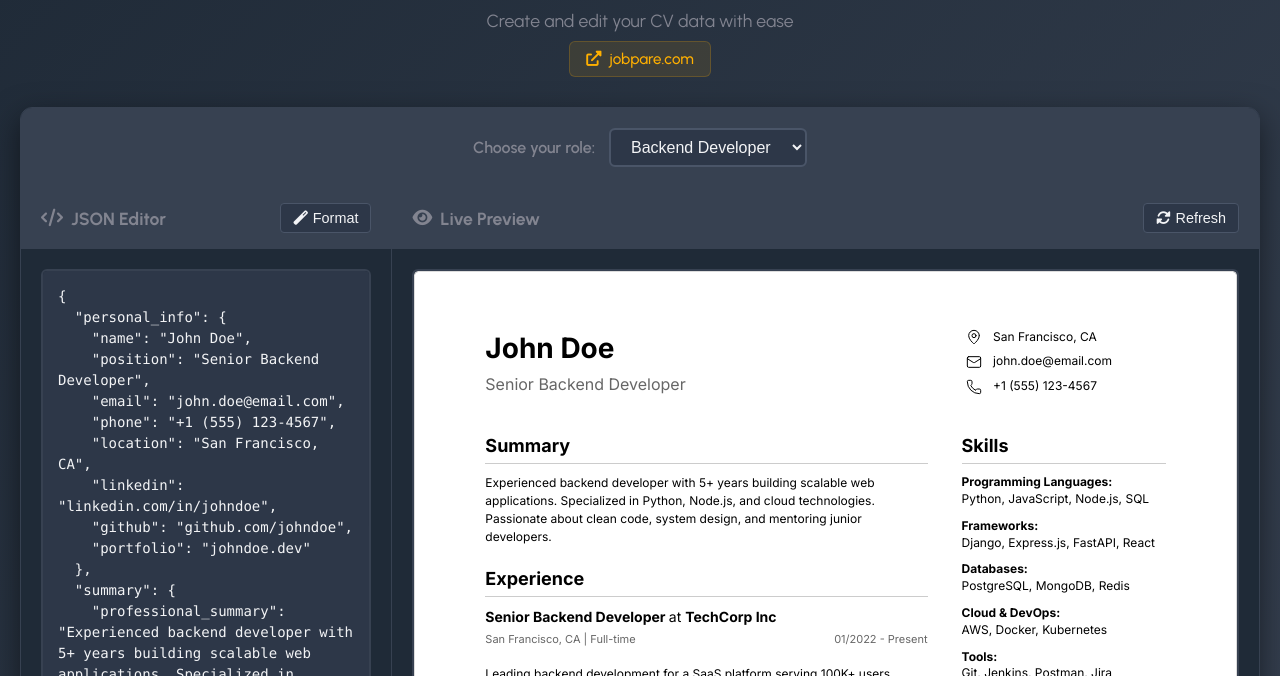
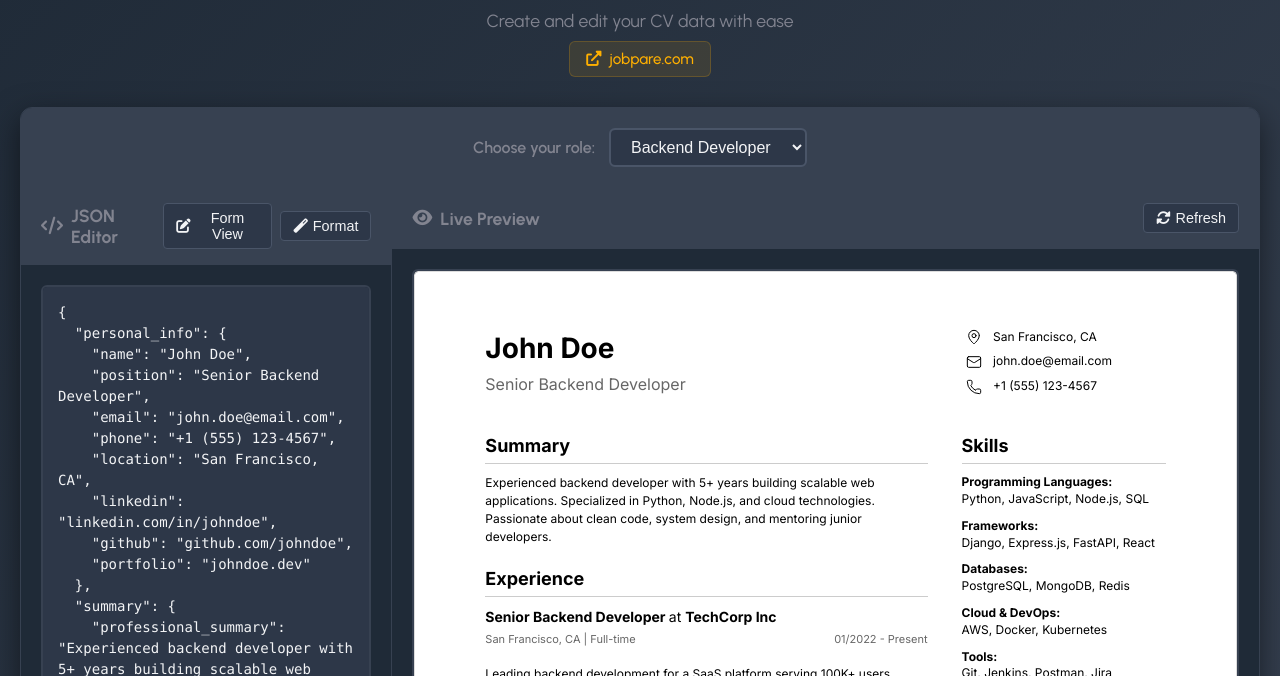
Before and after one commit to jobpare/cvgen, a website: page docs/index.html in a window 1280 px wide. Both pictures are taken after a click on the button "JSON View". Shown: the part 124-800 px from the top of the page. Drawn offline with nearby package versions, Linux system fonts and the light colour scheme.

Commit message:
feat: add panel controls for JSON editor view toggle and update layout styles

```diff
--- a/docs/css/editor.css
+++ b/docs/css/editor.css
@@ -219,6 +219,13 @@ body {
     background: var(--btn-secondary-hover);
     border-color: var(--border-focus);
     color: var(--text-accent);
+}
+
+/* Panel controls for multiple buttons */
+.panel-controls {
+    display: flex;
+    gap: 8px;
+    align-items: center;
 }
 
 /* Panel content */
--- a/docs/index.html
+++ b/docs/index.html
@@ -37,7 +37,7 @@
 
             <div class="editor-layout">
                 <!-- Form Editor -->
-                <div class="editor-panel">
+                <div class="editor-panel" id="formPanel">
                     <div class="panel-header">
                         <h3><i class="fas fa-edit"></i> Form Editor</h3>
                         <button id="toggleView" class="toggle-btn">
@@ -53,9 +53,14 @@
                 <div class="editor-panel" id="jsonPanel" style="display: none;">
                     <div class="panel-header">
                         <h3><i class="fas fa-code"></i> JSON Editor</h3>
-                        <button id="formatJson" class="format-btn">
-                            <i class="fas fa-magic"></i> Format
-                        </button>
+                        <div class="panel-controls">
+                            <button id="toggleViewFromJson" class="toggle-btn">
+                                <i class="fas fa-edit"></i> Form View
+                            </button>
+                            <button id="formatJson" class="format-btn">
+                                <i class="fas fa-magic"></i> Format
+                            </button>
+                        </div>
                     </div>
                     <div class="panel-content">
                         <textarea id="jsonEditor" class="json-textarea" placeholder="Your CV JSON data will appear here..."></textarea>
--- a/docs/js/editor.js
+++ b/docs/js/editor.js
@@ -87,6 +87,11 @@ class CVEditor {
 
         // View toggle
         document.getElementById('toggleView').addEventListener('click', () => {
+            this.toggleView();
+        });
+
+        // View toggle from JSON panel
+        document.getElementById('toggleViewFromJson').addEventListener('click', () => {
             this.toggleView();
         });
 
@@ -401,15 +406,17 @@ class CVEditor {
     }
 
     toggleView() {
-        const formPanel = document.querySelector('.editor-panel');
+        const formPanel = document.getElementById('formPanel');
         const jsonPanel = document.getElementById('jsonPanel');
         const toggleBtn = document.getElementById('toggleView');
 
-        if (jsonPanel.style.display === 'none') {
+        if (jsonPanel.style.display === 'none' || jsonPanel.style.display === '') {
+            // Switch to JSON View
             formPanel.style.display = 'none';
             jsonPanel.style.display = 'flex';
             toggleBtn.innerHTML = '<i class="fas fa-edit"></i> Form View';
         } else {
+            // Switch to Form View
             formPanel.style.display = 'flex';
             jsonPanel.style.display = 'none';
             toggleBtn.innerHTML = '<i class="fas fa-code"></i> JSON View';
```
